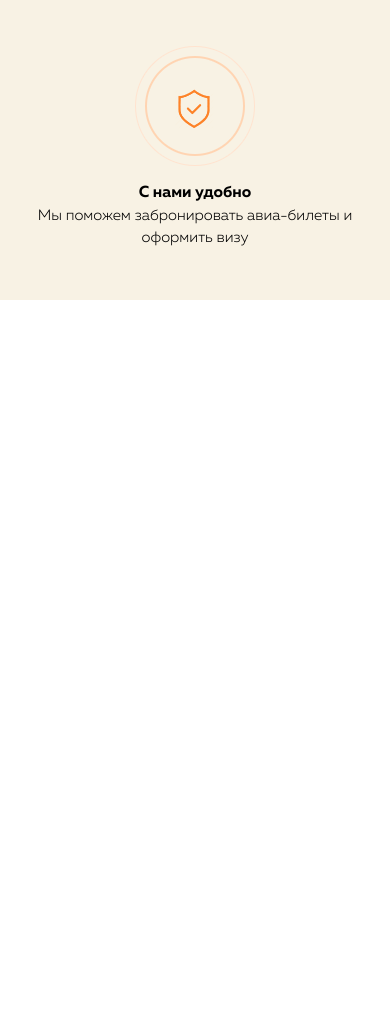
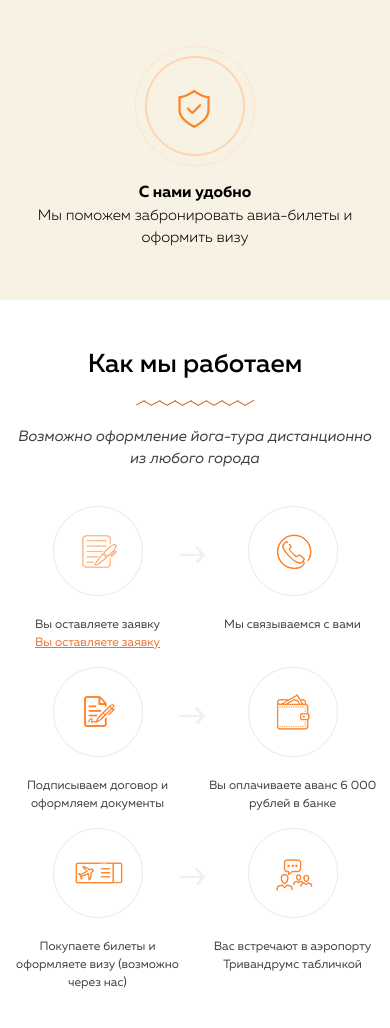
Before and after one commit to dmitriywolf/yoga, a website: page src/index.html in a window 390 px wide. Shown: the part 10450-11478 px from the top of the page. Before the commit the page ends 10750 px from the top, so only its background shows below. Drawn offline with nearby package versions, Linux system fonts and the light colour scheme; files that its build step writes are made by us from their sources.

Commit message:
adaptive steps section

```diff
--- a/src/index.html
+++ b/src/index.html
@@ -732,55 +732,42 @@
         </div> <!-- /.container -->
     </div> <!-- /..advantages__wrapper -->
 
-
-
-    <!--    &lt;!&ndash; Steps &ndash;&gt;-->
-    <!--    <div class="section steps__wrapper">-->
-    <!--        <div class="container">-->
-    <!--            <div class="section__header">-->
-    <!--                <h2 class="section__title">Как мы работаем</h2>-->
-    <!--                <h3 class="section__subtitle">Возможно оформление йога-тура дистанционно из любого города</h3>-->
-    <!--            </div>-->
-
-    <!--            <div class="steps row">-->
-
-    <!--                <div class="steps__item col-2 d-flex flex-column align-items-center">-->
-    <!--                    <img src="img/steps/item-1.png" alt="Оставите заявку">-->
-    <!--                    <p class="steps__text">Вы оставляете заявку</p>-->
-    <!--                    <a href="" class="steps__link">Вы оставляете заявку</a>-->
-    <!--                </div>-->
-
-    <!--                <div class="steps__item col-2 d-flex flex-column align-items-center">-->
-    <!--                    <img src="img/steps/item-2.png" alt="Связь">-->
-    <!--                    <p class="steps__text">Мы связываемся с вами</p>-->
-    <!--                </div>-->
-
-    <!--                <div class="steps__item col-2 d-flex flex-column align-items-center">-->
-    <!--                    <img src="img/steps/item-3.png" alt="Связь">-->
-    <!--                    <p class="steps__text">Подписываем договор и оформляем документы</p>-->
-    <!--                </div>-->
-
-    <!--                <div class="steps__item col-2 d-flex flex-column align-items-center">-->
-    <!--                    <img src="img/steps/item-4.png" alt="Связь">-->
-    <!--                    <p class="steps__text">Вы оплачиваете аванс 6 000 рублей в банке</p>-->
-    <!--                </div>-->
-
-    <!--                <div class="steps__item col-2 d-flex flex-column align-items-center">-->
-    <!--                    <img src="img/steps/item-5.png" alt="Связь">-->
-    <!--                    <p class="steps__text">Покупаете билеты и оформляете визу (возможно через нас)</p>-->
-    <!--                </div>-->
-
-    <!--                <div class="steps__item col-2 d-flex flex-column align-items-center">-->
-    <!--                    <img src="img/steps/item-6.png" alt="Связь">-->
-    <!--                    <p class="steps__text">Вас встречают в аэропорту Тривандрумс табличкой</p>-->
-    <!--                </div>-->
-
-
-    <!--            </div> &lt;!&ndash; /.steps &ndash;&gt;-->
-
-    <!--        </div> &lt;!&ndash; /.container &ndash;&gt;-->
-
-    <!--    </div>  &lt;!&ndash; /.section .steps__wrapper &ndash;&gt;-->
+    <!-- Steps -->
+    <div class="section steps__wrapper">
+        <div class="container">
+            <div class="section__header">
+                <h2 class="section__title">Как мы работаем</h2>
+                <h3 class="section__subtitle">Возможно оформление йога-тура дистанционно из любого города</h3>
+            </div> <!--/.section__header-->
+            <div class="steps row">
+                <div class="steps__item col-6 col-sm-4 col-lg-2 d-flex flex-column align-items-center">
+                    <img src="img/steps/item-1.png" alt="Оставите заявку">
+                    <p class="steps__text">Вы оставляете заявку</p>
+                    <a href="" class="steps__link">Вы оставляете заявку</a>
+                </div>
+                <div class="steps__item col-6 col-sm-4 col-lg-2 d-flex flex-column align-items-center">
+                    <img src="img/steps/item-2.png" alt="Связь">
+                    <p class="steps__text">Мы связываемся с вами</p>
+                </div>
+                <div class="steps__item col-6 col-sm-4 col-lg-2 d-flex flex-column align-items-center">
+                    <img src="img/steps/item-3.png" alt="Связь">
+                    <p class="steps__text">Подписываем договор и оформляем документы</p>
+                </div>
+                <div class="steps__item col-6 col-sm-4 col-lg-2 d-flex flex-column align-items-center">
+                    <img src="img/steps/item-4.png" alt="Связь">
+                    <p class="steps__text">Вы оплачиваете аванс 6 000 рублей в банке</p>
+                </div>
+                <div class="steps__item col-6 col-sm-4 col-lg-2 d-flex flex-column align-items-center">
+                    <img src="img/steps/item-5.png" alt="Связь">
+                    <p class="steps__text">Покупаете билеты и оформляете визу (возможно через нас)</p>
+                </div>
+                <div class="steps__item col-6 col-sm-4 col-lg-2 d-flex flex-column align-items-center">
+                    <img src="img/steps/item-6.png" alt="Связь">
+                    <p class="steps__text">Вас встречают в аэропорту Тривандрумс табличкой</p>
+                </div>
+            </div> <!-- /.steps -->
+        </div> <!-- /.container -->
+    </div>  <!-- /.steps__wrapper -->
 
     <!--    &lt;!&ndash; Cost &ndash;&gt;-->
     <!--    <section class="section section&#45;&#45;bg cost__wrapper">-->
--- a/src/scss/blocks/steps.scss
+++ b/src/scss/blocks/steps.scss
@@ -1,28 +1,67 @@
-.steps__item  {
+.steps__item {
   position: relative;
 
   &::after {
     content: url("../img/steps/arrow-icon.png");
     position: absolute;
-
     top: 40px;
     right: -10px;
+  }
+}
+
+.steps__item:last-child {
+  &::after {
+    content: none;
+  }
+}
+
+.steps__text {
+  padding-top: 20px;
+  font-size: 12px;
+  color: #3f3f3f;
+  text-align: center;
+}
+
+.steps__link {
+  font-size: 12px;
+  text-decoration: underline;
+  color: #ea7231;
+}
+
+@media (max-width: 999px) {
+  .steps__item {
+    padding-bottom: 15px;
+  }
+
+  .steps__item:nth-child(3) {
+    &::after {
+      content: none;
+    }
+  }
+
+  .steps__text {
+    max-width: 200px;
+    margin: 0 auto;
   }
 
 }
 
-.steps__text {
-    padding-top: 20px;
-
-    font-size: 12px;
-    color: #3f3f3f;
-
-    text-align: center;
+@media (max-width: 575px) {
+  .steps__item:nth-child(2n+1) {
+    &::after {
+      content: url("../img/steps/arrow-icon.png");
+    }
   }
 
-.steps__link {
+  .steps__item:nth-child(2n) {
+    &::after {
+      content: none;
+    }
+  }
 
-    font-size: 12px;
-    text-decoration: underline;
-    color: #ea7231;
+  .steps__text {
+    max-width: 200px;
+    margin: 0 auto;
   }
+
+}
--- a/src/scss/global/section.scss
+++ b/src/scss/global/section.scss
@@ -48,7 +48,7 @@
   }
 
   .section__header {
-    margin-bottom: 70px;
+    margin-bottom: 60px;
   }
 
   .section__title {
@@ -60,11 +60,8 @@
   }
 
   .section__subtitle {
-    padding-top: 60px;
-    color: #3f3f3f;
-    font-weight: 400;
-    font-style: italic;
-    font-size: 18px;
+    padding-top: 35px;
+    font-size: 17px;
   }
 
 }
@@ -76,11 +73,8 @@
   }
 
   .section__subtitle {
-    padding-top: 60px;
-    color: #3f3f3f;
-    font-weight: 400;
-    font-style: italic;
-    font-size: 18px;
+    padding-top: 30px;
+    font-size: 16px;
   }
 }
 
@@ -106,12 +100,8 @@
   }
 
   .section__subtitle {
-    padding-top: 60px;
-    color: #3f3f3f;
-
-    font-weight: 400;
-    font-style: italic;
-    font-size: 18px;
+    padding-top: 20px;
+    font-size: 15px;
   }
 
 }
```
Lines whose indentation alone changed are shown as unchanged.
